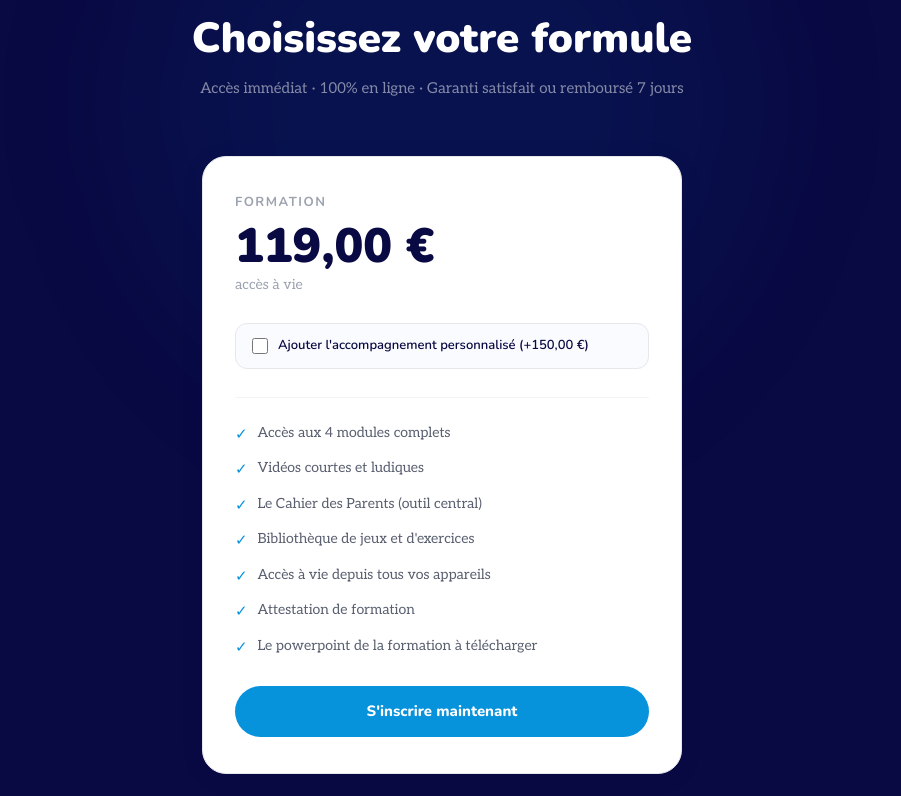
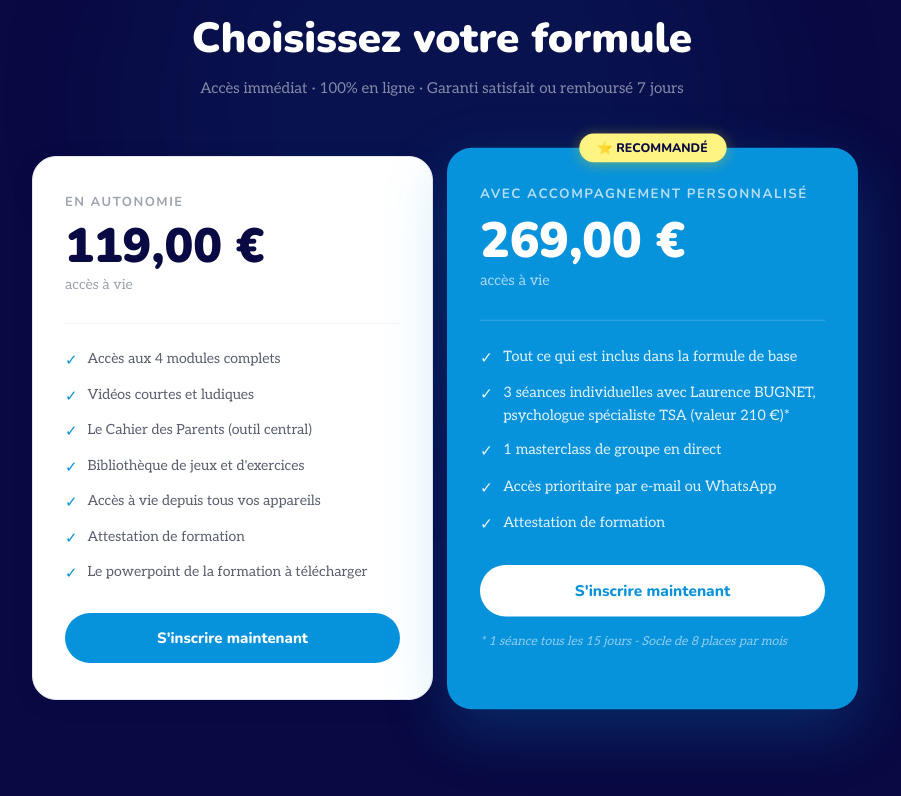
Before and after one commit to polnt/monenfantextraordinaire, a Next.js app: page /formations/accompagner-mon-enfant-autiste in a window 1280 px wide. Shown: the part 6544-7340 px from the top of the page, without its empty margins (198-1099 px from the left). Built offline with nearby package versions, Linux system fonts and the light colour scheme; no server answers.

Commit message:
Revert formation pricing to two distinct plan cards instead of a checkbox-driven single card, restoring the original side-by-side comparison between "En autonomie" and "Avec accompagnement personnalisé".

```diff
--- a/src/app/(shop)/formations/[slug]/page.tsx
+++ b/src/app/(shop)/formations/[slug]/page.tsx
@@ -8,7 +8,7 @@ import { useIsMobile } from '@/hooks/useIsMobile';
 import { useAddToCart } from '@/hooks/useAddToCart';
 import { useCurrency } from '@/contexts/CurrencyContext';
 import { formatPrice } from '@/lib/currency';
-import { FORMATIONS, type FormationAddon } from '@/lib/catalog';
+import { FORMATIONS } from '@/lib/catalog';
 import { R2_IMAGES_BASE } from '@/lib/images';
 
 const audience = [
@@ -96,24 +96,16 @@ interface PriceCardProps {
   priceEur: number;
   priceXof?: number;
   features: string[];
+  highlighted: boolean;
   color: string;
   slug: string;
   onBuy: (slug: string) => Promise<void>;
   loading: boolean;
-  /** "Avec accompagnement personnalisé" upsell — omitted entirely when the formation has none. */
-  accompagnement?: FormationAddon;
+  footnote?: string;
 }
 
-function PriceCard({ plan, priceEur, priceXof, features, color, slug, onBuy, loading, accompagnement }: PriceCardProps): React.JSX.Element {
+function PriceCard({ plan, priceEur, priceXof, features, highlighted, color, slug, onBuy, loading, footnote }: PriceCardProps): React.JSX.Element {
   const { currency } = useCurrency();
-  const [withAccompagnement, setWithAccompagnement] = useState(false);
-
-  const highlighted = withAccompagnement;
-  const displayPriceEur = withAccompagnement && accompagnement ? accompagnement.priceEur : priceEur;
-  const displayPriceXof = withAccompagnement && accompagnement ? accompagnement.priceXof : priceXof;
-  const displayFeatures = withAccompagnement && accompagnement ? accompagnement.features : features;
-  const footnote = withAccompagnement ? accompagnement?.footnote : undefined;
-  const targetSlug = withAccompagnement && accompagnement ? accompagnement.slug : slug;
 
   return (
     <div style={{
@@ -126,38 +118,23 @@ function PriceCard({ plan, priceEur, priceXof, features, color, slug, onBuy, loa
       position: 'relative',
       transform: highlighted ? 'scale(1.03)' : 'none',
     }}>
+      {highlighted && (
+        <div style={{
+          position: 'absolute', top: -14, left: '50%', transform: 'translateX(-50%)',
+          background: '#FDF482', color: '#090943',
+          borderRadius: 50, padding: '5px 18px',
+          fontSize: 12, fontFamily: 'var(--font-nunito)', fontWeight: 800,
+          whiteSpace: 'nowrap', boxShadow: '0 2px 12px rgba(239,208,16,0.4)',
+        }}>⭐ RECOMMANDÉ</div>
+      )}
       <div style={{ fontFamily: 'var(--font-nunito)', fontWeight: 700, fontSize: 13, textTransform: 'uppercase', letterSpacing: 1.5, color: highlighted ? 'rgba(255,255,255,0.7)' : '#9ca3af', marginBottom: 10 }}>{plan}</div>
       <div style={{ display: 'flex', alignItems: 'flex-end', gap: 10, marginBottom: 4 }}>
-        <div style={{ fontFamily: 'var(--font-nunito)', fontWeight: 900, fontSize: 48, color: highlighted ? 'white' : '#090943', lineHeight: 1 }}>{formatPrice(displayPriceEur, displayPriceXof ?? null, currency)}</div>
+        <div style={{ fontFamily: 'var(--font-nunito)', fontWeight: 900, fontSize: 48, color: highlighted ? 'white' : '#090943', lineHeight: 1 }}>{formatPrice(priceEur, priceXof ?? null, currency)}</div>
       </div>
       <div style={{ fontFamily: 'var(--font-aleo)', fontSize: 14, color: highlighted ? 'rgba(255,255,255,0.65)' : '#9ca3af', marginBottom: 28 }}>accès à vie</div>
 
-      {accompagnement && (
-        <label style={{
-          display: 'flex', alignItems: 'center', gap: 10,
-          background: highlighted ? 'rgba(255,255,255,0.1)' : '#fafbff',
-          border: `1px solid ${highlighted ? 'rgba(255,255,255,0.2)' : '#e5e7eb'}`,
-          borderRadius: 12, padding: '12px 16px', marginBottom: 28, cursor: 'pointer',
-        }}>
-          <input
-            type="checkbox"
-            checked={withAccompagnement}
-            onChange={(e) => setWithAccompagnement(e.target.checked)}
-            style={{ width: 16, height: 16, flexShrink: 0, accentColor: highlighted ? 'white' : color }}
-          />
-          <span style={{ fontFamily: 'var(--font-nunito)', fontSize: 13, fontWeight: 600, color: highlighted ? 'white' : '#090943' }}>
-            Ajouter l&apos;accompagnement personnalisé
-            {' '}(+{formatPrice(
-              accompagnement.priceEur - priceEur,
-              accompagnement.priceXof !== undefined && priceXof !== undefined ? accompagnement.priceXof - priceXof : null,
-              currency
-            )})
-          </span>
-        </label>
-      )}
-
       <div style={{ borderTop: `1px solid ${highlighted ? 'rgba(255,255,255,0.2)' : '#f3f4f6'}`, paddingTop: 24, marginBottom: 28 }}>
-        {displayFeatures.map((f, i) => (
+        {features.map((f, i) => (
           <div key={i} style={{ display: 'flex', gap: 10, alignItems: 'flex-start', marginBottom: 12 }}>
             <span style={{ color: highlighted ? 'rgba(255,255,255,0.9)' : color, fontSize: 15, flexShrink: 0, marginTop: 1 }}>✓</span>
             <span style={{ fontSize: 14, fontFamily: 'var(--font-aleo)', lineHeight: 1.55, color: highlighted ? 'rgba(255,255,255,0.88)' : '#5a6070' }}>{f}</span>
@@ -167,7 +144,7 @@ function PriceCard({ plan, priceEur, priceXof, features, color, slug, onBuy, loa
       <button
         className="mef-btn"
         disabled={loading}
-        onClick={() => void onBuy(targetSlug)}
+        onClick={() => void onBuy(slug)}
         style={{
           width: '100%', justifyContent: 'center', fontSize: 15, padding: '14px 24px',
           background: highlighted ? 'white' : color,
@@ -533,16 +510,16 @@ export default function FormationDetailPage(): React.JSX.Element {
             <h2 style={{ fontFamily: 'var(--font-nunito)', fontWeight: 900, fontSize: 42, color: 'white', marginBottom: 14 }}>Choisissez votre formule</h2>
             <p style={{ color: 'rgba(255,255,255,0.5)', fontSize: 15, fontFamily: 'var(--font-aleo)' }}>Accès immédiat · 100% en ligne · Garanti satisfait ou remboursé 7 jours</p>
           </div>
-          <div style={{ display: 'flex', flexDirection: isMobile ? 'column' : 'row', gap: 20, alignItems: 'stretch', maxWidth: 480, margin: '0 auto' }}>
+          <div style={{ display: 'flex', flexDirection: isMobile ? 'column' : 'row', gap: 20, alignItems: 'stretch', maxWidth: formation?.accompagnement ? 820 : 480, margin: '0 auto' }}>
             <PriceCard
-              plan="Formation"
+              plan="En autonomie"
               priceEur={formation?.priceEur ?? 119}
               priceXof={formation?.priceXof}
+              highlighted={!formation?.accompagnement}
               color={color}
               slug={slug}
               onBuy={addAndCheckout}
               loading={loading}
-              accompagnement={formation?.accompagnement}
               features={[
                 'Accès aux 4 modules complets',
                 'Vidéos courtes et ludiques',
@@ -553,6 +530,20 @@ export default function FormationDetailPage(): React.JSX.Element {
                 'Le powerpoint de la formation à télécharger',
               ]}
             />
+            {formation?.accompagnement && (
+              <PriceCard
+                plan="Avec accompagnement personnalisé"
+                priceEur={formation.accompagnement.priceEur}
+                priceXof={formation.accompagnement.priceXof}
+                highlighted={true}
+                color={color}
+                slug={formation.accompagnement.slug}
+                onBuy={addAndCheckout}
+                loading={loading}
+                features={formation.accompagnement.features}
+                footnote={formation.accompagnement.footnote}
+              />
+            )}
           </div>
         </div>
       </section>
```
